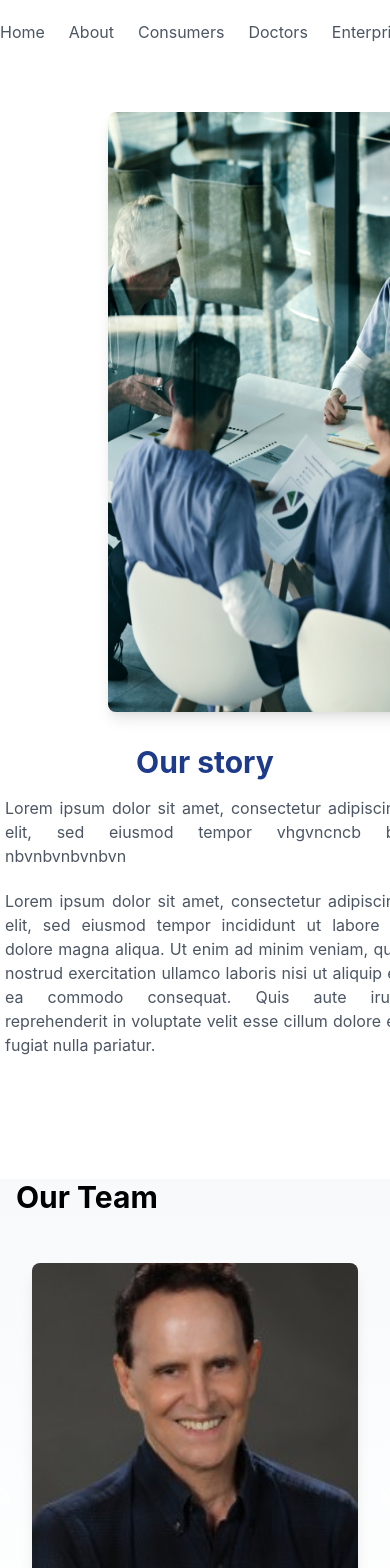
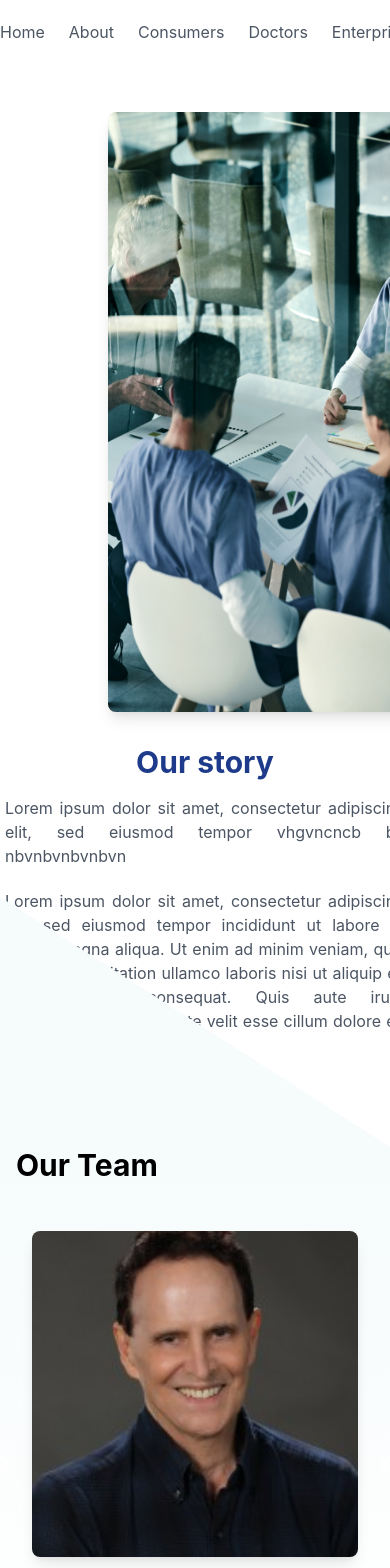
Before and after one commit to sanjaydambal/sapius, a React (Create React App) app: page / in a window 390 px wide. Shown: the top 1568 px of the page. Built offline with nearby package versions, Linux system fonts and the light colour scheme.

Commit message:
updated the background color

```diff
--- a/src/components/Accordion.js
+++ b/src/components/Accordion.js
@@ -39,7 +39,7 @@ const TeamAccordion = () => {
 
   return (
     <div className="max-w-full mx-auto mt-24 bg-white shadow-lg rounded-lg w-4/5" style={{
-      background: 'linear-gradient(180deg, #F7F9FB 5.36%, rgba(247, 249, 251, 0) 86.86%)'
+      background: 'linear-gradient(180deg, #F6FBFC 5.36%, rgba(247, 249, 251, 0) 86.86%)'
     }}>
       <Accordion
         title="Dee Choy CHIEF FINANCIAL OFFICER"
--- a/src/components/Portfolio.js
+++ b/src/components/Portfolio.js
@@ -82,8 +82,8 @@ const Portfolio = () => {
   };
 
   return (
-    <div className="container mx-auto my-8 px-4" style={{
-      background: 'linear-gradient(180deg, #F7F9FB 5.36%, rgba(247, 249, 251, 0) 86.86%)'
+    <div className="container mx-auto  px-4" style={{
+      background: 'linear-gradient(180deg, #F6FBFC 5.36%, rgba(247, 249, 251, 0) 86.86%)'
     }}>
       <h2 className="text-3xl font-bold text-left mb-8">Our Team</h2>
       <Slider {...settings}>
--- a/src/components/Story.js
+++ b/src/components/Story.js
@@ -2,36 +2,28 @@ import React from 'react';
 
 const Story = () => {
   return (
-    <div className="bg-white py-12">
+    <div className="bg-white py-12 relative">
       <div className="container mx-auto flex flex-col md:flex-row items-center justify-center">
-
-        <div className="md:w-1/2 flex justify-center">
+        {/* Image Section */}
+        <div className="md:w-1/2 flex justify-center relative z-10"> {/* Add z-10 to bring the image to the front */}
           <img
-           src={`${process.env.PUBLIC_URL}/assets/about.png`}
+            src={`${process.env.PUBLIC_URL}/assets/about.png`}
             alt="Team Meeting"
             className="rounded-lg shadow-lg"
-            style={{ width: '375px', height: '600px',marginLeft:'200px' }}
+            style={{ width: '375px', height: '600px', marginLeft: '200px' }}
           />
         </div>
 
-
+        {/* Text Section */}
         <div className="md:w-1/2 mt-8 md:mt-0" style={{ paddingLeft: '20px' }}>
-          <h2 className="text-3xl font-bold text-blue-900 mb-4 text-center md:text-left">Our story</h2>
-          <p className="text-gray-600 text-justify mb-1 text-center md:text-left" style={{
-              width: '400px',
-              height: '85px',
-
-
-            }}>
+          <h2 className="text-3xl font-bold text-blue-900 mb-4 text-center md:text-left">
+            Our story
+          </h2>
+          <p className="text-gray-600 text-justify mb-1 text-center md:text-left" style={{ width: '400px', height: '85px' }}>
             Lorem ipsum dolor sit amet, consectetur adipiscing elit, sed eiusmod tempor
             vhgvncncb bn nbvnbvnbvnbvn
           </p>
-          <p className="text-gray-600 text-justify text-center md:text-left mt-2" style={{
-              width: '400px',
-              height: '210px',
-
-
-            }}>
+          <p className="text-gray-600 text-justify text-center md:text-left mt-2" style={{ width: '400px', height: '210px' }}>
             Lorem ipsum dolor sit amet, consectetur adipiscing elit, sed eiusmod tempor
             incididunt ut labore et dolore magna aliqua. Ut enim ad minim veniam, quis
             nostrud exercitation ullamco laboris nisi ut aliquip ex ea commodo consequat.
@@ -40,6 +32,19 @@ const Story = () => {
           </p>
         </div>
       </div>
+
+      {/* Triangle Background */}
+      <div
+        style={{
+          width: '100%',
+          height: '250px',
+          backgroundColor: '#F6FBFC',
+          position: 'absolute',
+          bottom: 0,
+          zIndex: 1, // Send this background behind
+          clipPath: 'polygon(0 100%, 100% 100%, 0 0)',
+        }}
+      />
     </div>
   );
 };
```
